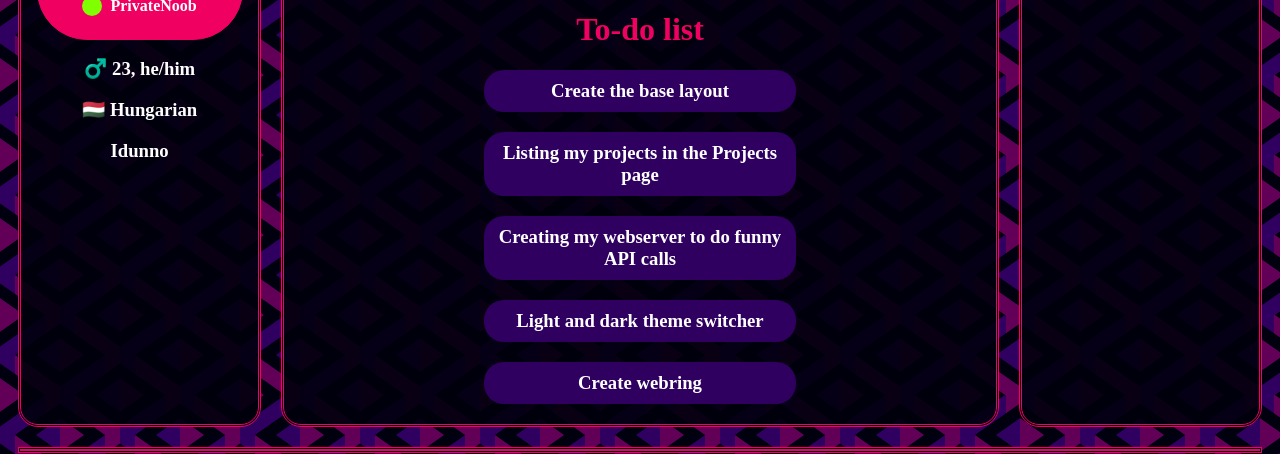
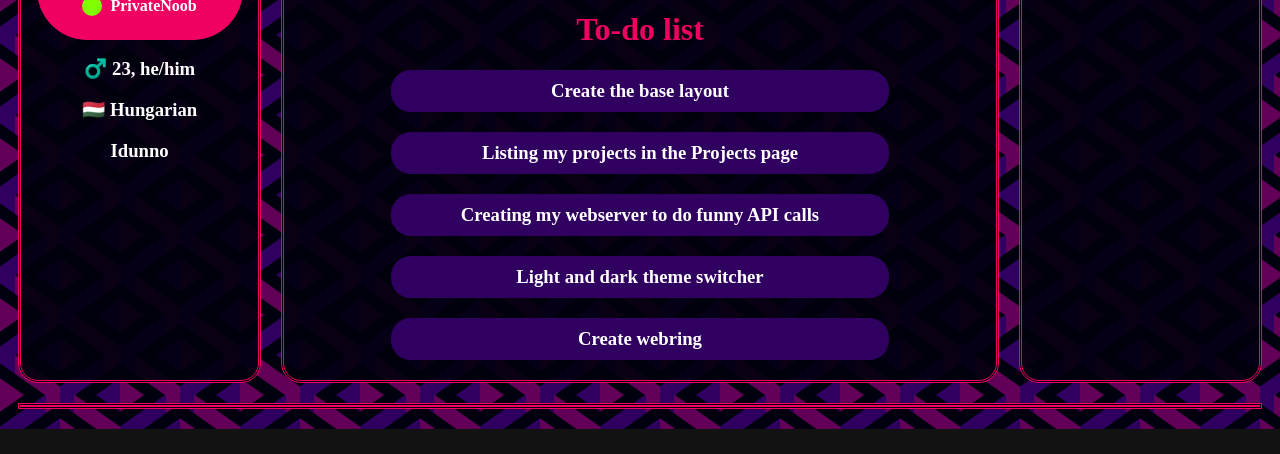
Before and after one commit to PrivateN00b/privatenoob.top, a React (Vite) app: page / in a window 1280 px wide. Shown: the part 405-859 px from the top of the page. After the commit the page ends 834 px from the top, so only its background shows below. Built offline with nearby package versions, Linux system fonts and the light colour scheme.

Commit message:
ui: changed margins at certain sizes

```diff
--- a/src/components/Bio.tsx
+++ b/src/components/Bio.tsx
@@ -20,6 +20,15 @@ const AvatarCard = styled.div`
 
   &:hover {
     animation: ${avatarAnimation} 1s forwards;
+  }
+
+  @media (max-width: 1140px) {
+    margin: 0px auto 0px auto;
+    border-radius: 20px 20px 0% 0%;
+  }
+
+  @media (max-width: 900px) {
+    margin: 10px auto 0px auto;
   }
 `;
 
@@ -46,6 +55,10 @@ const BioInfo = styled.div`
 
   &:hover {
     animation: ${avatarAnimation} 1s forwards;
+  }
+
+  @media (max-width: 900px) {
+    margin: 5px auto 10px auto;
   }
 `;
 
--- a/src/pages/Home.tsx
+++ b/src/pages/Home.tsx
@@ -69,8 +69,12 @@ const ToDoItem = styled.h3`
   text-align: center;
   background-color: ${({ theme }) => theme.colors.tertiary};
   border-radius: 20px;
-  margin: 0 200px 20px 200px;
+  margin: 0 15% 20px 15%;
   padding: 10px 0 10px 0;
+
+  @media (max-width: 1140px) {
+    margin: 0 5% 20px 5%;
+  }
 `;
 
 function Home() {
```
